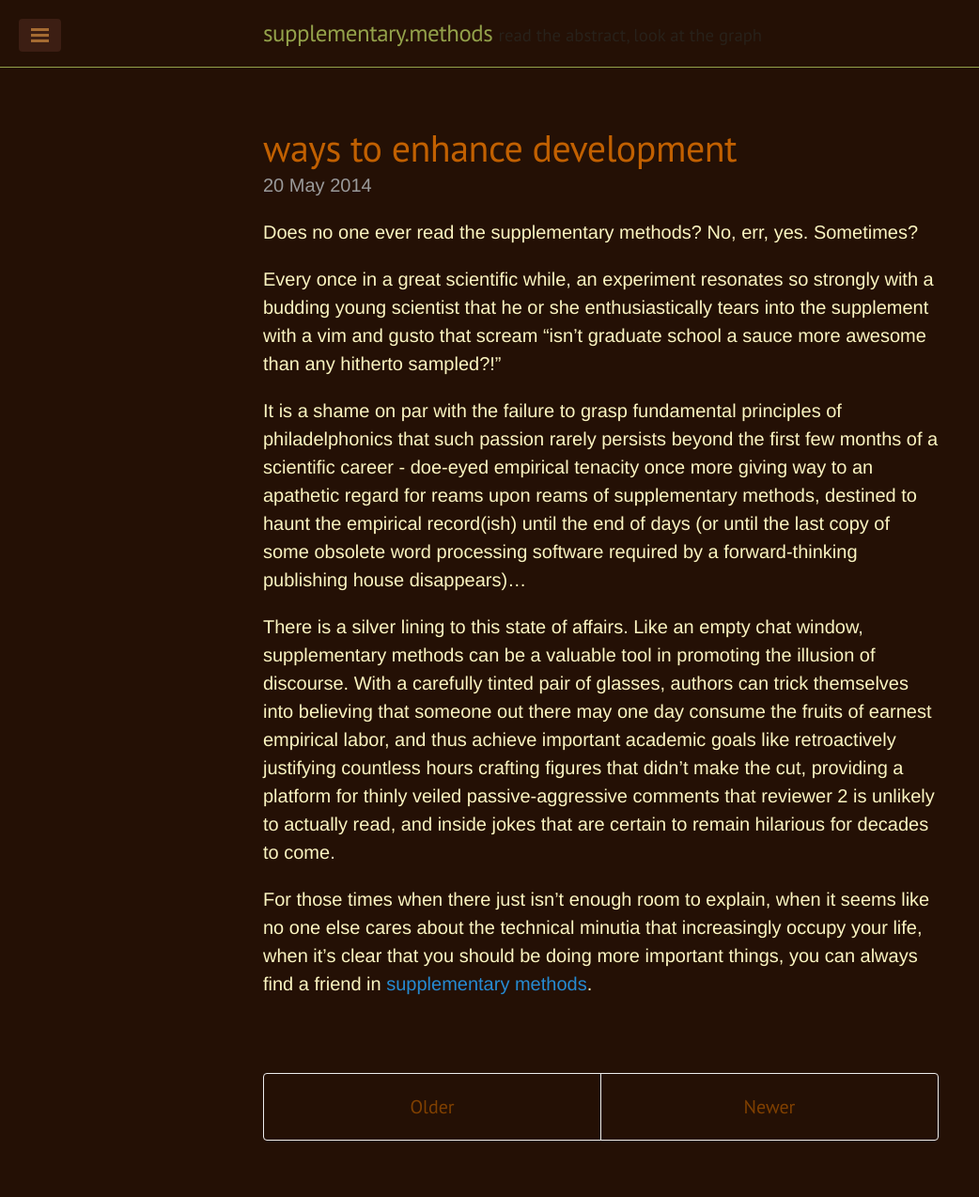
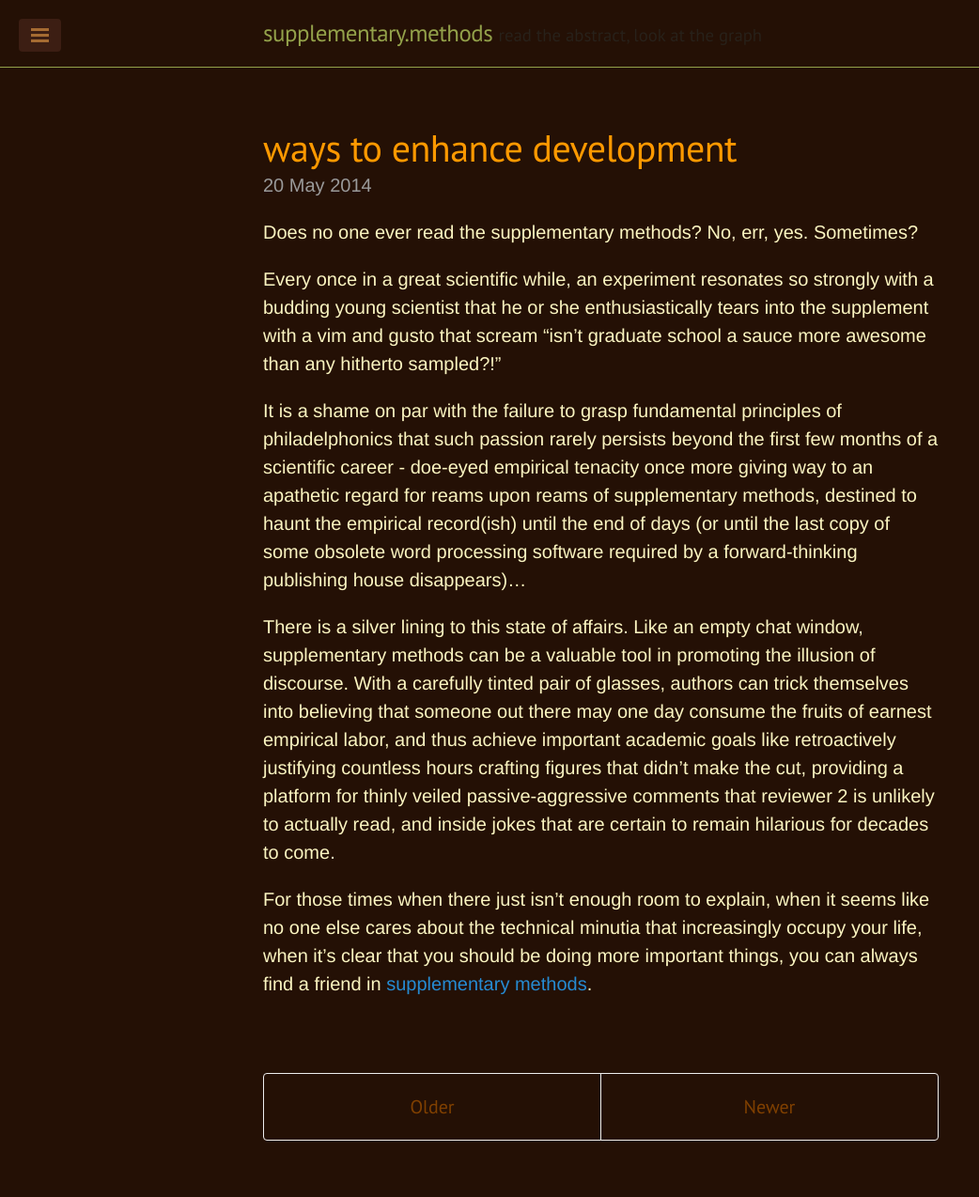
Before and after one commit to wem3/supplementary.methods, a Jekyll site: the page built from index.html, in a window 1280 px wide. Shown: the whole page at 94% size, without its empty margins (0-1042 px from the left). Built offline with Jekyll 4.4.1, drawn with Linux system fonts in a browser that asks for light colours; Markdown is read by kramdown in place of the engine named in the settings; the list of posts is cut into pages by our own code.

Commit message:
Change header color

```diff
--- a/public/css/lanyon.css
+++ b/public/css/lanyon.css
@@ -305,7 +305,7 @@ a.sidebar-nav-item:focus {
 .page-title,
 .post-title,
 .post-title a {
-  color: #c16001;
+  color: #ab550;
 }
 .page-title,
 .post-title {
@@ -324,7 +324,7 @@ a.sidebar-nav-item:focus {
 .related {
   padding-top: 2rem;
   padding-bottom: 2rem;
-  border-top: 1px solid #c16001;
+  border-top: 1px solid #ab550;
 }
 .related-posts {
   padding-left: 0;
```
Also changed, not shown: 2 other files.
